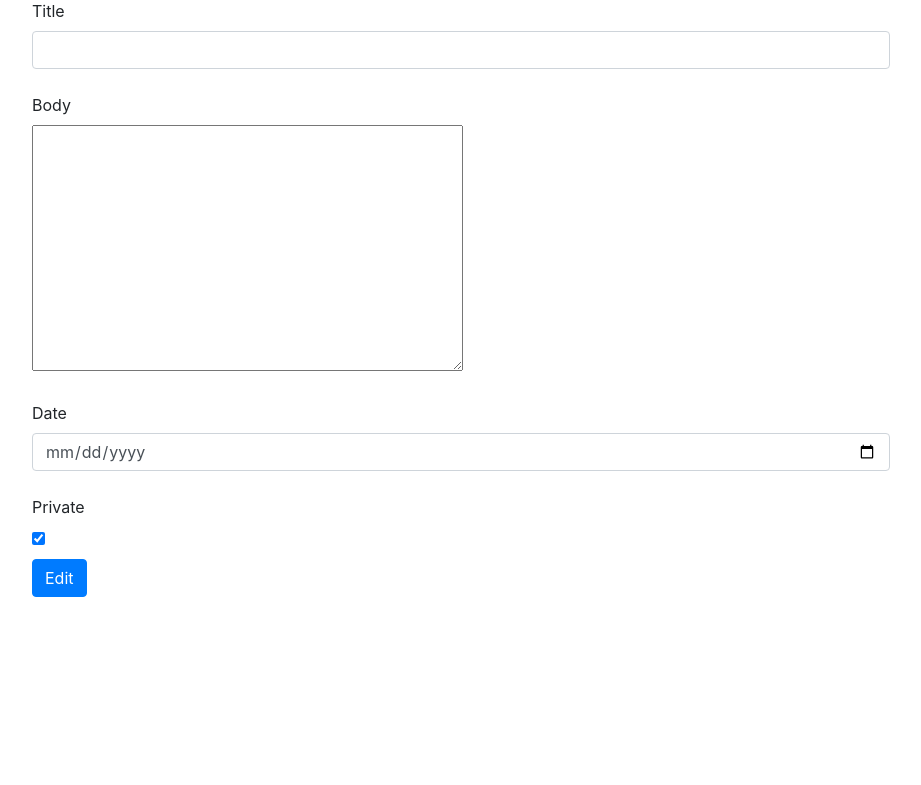
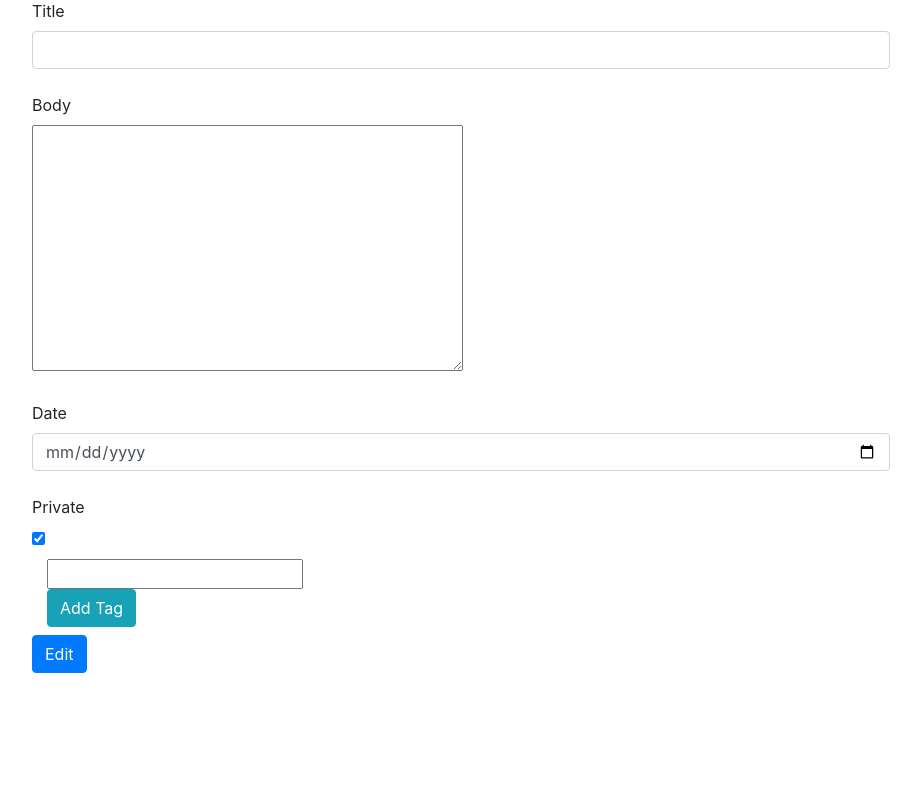
Before and after one commit to marcjerome/baptist-notes, a Django app: template preachings/templates/preachings/preaching_update.html in a window 1280 px wide. Shown: the part 213-998 px from the top of the page, without its empty margins (164-1085 px from the left). Before the commit the page ends 810 px from the top, so only its background shows below. Run offline with Django 3.2, Linux system fonts and the light colour scheme; the template is opened without the code that fills it: values that come from a table or form of the project are taken from there, others are empty; some libraries are stand-ins or nearby versions.

Commit message:
Addition of tags and tag suggestions in PreachingUpdateView finished

```diff
--- a/preachings/static/preachings/js/preaching_create.js
+++ b/preachings/static/preachings/js/preaching_create.js
@@ -7,6 +7,32 @@
 
 //AJAX
 document.addEventListener('DOMContentLoaded', function() {
+
+    let defaultKeyword = document.getElementById('id_tags').value;
+    let defaultKeywordArray = defaultKeyword.split(',');
+
+    if (defaultKeyword){
+        for (tag of defaultKeywordArray){
+            let li = document.createElement('li');
+            li.setAttribute('class', 'list-inline-item  m-3');
+            li.setAttribute('id', tag);
+            let spanLi2 = document.createElement('span');
+            spanLi2.textContent = tag;
+            spanLi2.setAttribute('class', 'bg-dark text-white p-2 ');
+            spanLi2.setAttribute('name', 'tags');
+            let spanli3 = document.createElement('span');
+            spanli3.textContent = 'X';
+            spanli3.setAttribute('class', 'bg-danger ml-0 p-2 text-white')
+            spanli3.setAttribute('onClick', 'remove(\'' + tag + '\')');
+            li.appendChild(spanLi2);
+            li.appendChild(spanli3);
+            formValueArray.push(tag);
+            document.getElementById('id_tags').value = formValueArray.join(',');
+            document.getElementById('tag_list_final').appendChild(li);
+        }
+
+    }
+
 
    document.getElementById('id_tag').onkeyup = function(e){
         let keyword = document.getElementById('id_tag').value;
--- a/preachings/templates/preachings/preaching_update.html
+++ b/preachings/templates/preachings/preaching_update.html
@@ -19,6 +19,22 @@
             <li id="date" class="contact">{{ form.date }}</li>
             <label  class="mb-2 mt-4 " for="privacy">Private</label>
             <li  class="mb-2" id="privacy" class="contact">{{ form.privacy }}</li>
+            <div class="row container">
+                <div class="col-4">
+                    {{ form.tags }}
+                    <input type="text" id="id_tag" >
+                    <input type="button" onClick="addTag()" class="btn btn-info" value="Add Tag" id="add_tag">
+                </div>
+                <div class="col-4">
+                    <ul class="list-inline" id="tag_list"></ul>
+
+                </div>
+                <div class="col-4" >
+                    <ul class="list-inline" id="tag_list_final"></ul>
+                </div>
+
+
+            </div>
             <li id="message" class="mt-2 mb-5"><input type="submit" class="btn btn-primary" value="Edit"></li>
         </ul>
 
@@ -29,5 +45,6 @@
 
 <script type="text/javascript" src="{% static 'ckeditor/ckeditor-init.js' %}"></script>
 <script type="text/javascript" src="{% static 'ckeditor/ckeditor/ckeditor.js' %}"></script>
-
+<script>var csrftoken = '{{ csrf_token }}';</script>
+<script type="text/javascript" src="{% static 'preachings/js/preaching_create.js'%}"></script>
 {% endblock %}
```
Also changed, not shown: preachings/views.py (+12 -2 lines).
